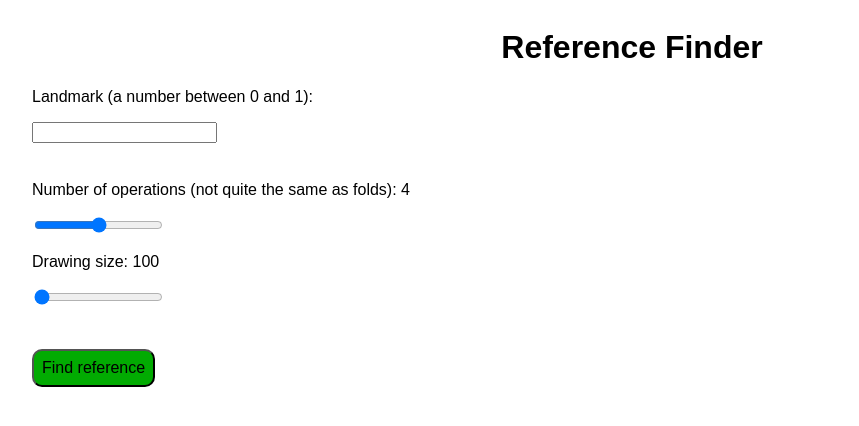
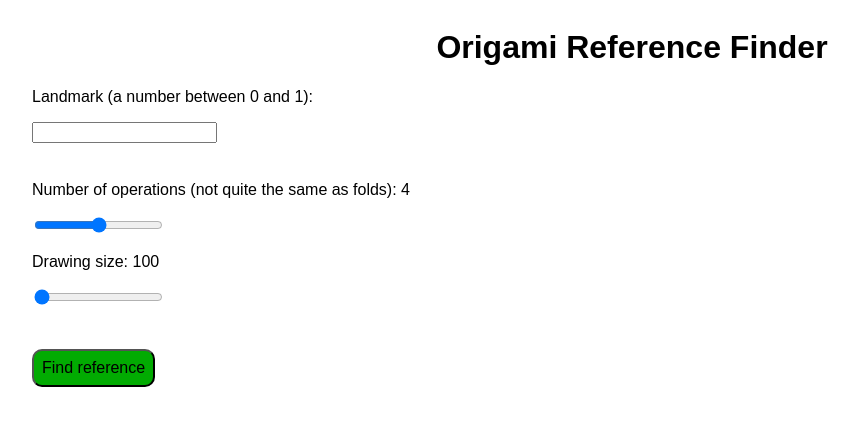
Before and after one commit to HuxleyBerry/origami-reference-finder, a Vue app: page / in a window 1280 px wide. Shown: the top 426 px of the page, without its empty margins (8-867 px from the left). Built offline with nearby package versions, Linux system fonts and the light colour scheme; the HTML template or start-up script is replaced by a standard one.

Commit message:
support viewing alternate options

```diff
--- a/src/App.vue
+++ b/src/App.vue
@@ -1,7 +1,8 @@
 <template>
   <div id="container">
     <div id="inner-container" ref="container">
-      <Controls @find="getReference" @new-size="updateSize" @clear="reset" />
+      <Controls @find="getReference" @new-size="updateSize" @clear="reset" @new-option="handleNewOptionRequest"
+        :max-options="maxOptions" />
       <p>{{ errorInfoText }}</p>
       <canvas ref="canvas"></canvas>
     </div>
@@ -12,9 +13,9 @@
 <script setup lang="ts">
 import { onMounted, ref, useTemplateRef } from 'vue';
 import Controls from './components/Controls.vue';
-import { getFoldList, includesLine } from './utils/calc';
+import { getDescription, getFoldList, includesLine } from './utils/calc';
 import { drawStep, getLinesFromOperation, rotateElements } from './utils/drawing';
-import type { FoldDrawingElements, Line } from './types/types';
+import type { FoldDrawingElements, Line, Sequence } from './types/types';
 
 const showingFolds = ref<boolean>(false)
 const errorInfoText = ref<string>("")
@@ -26,8 +27,10 @@ const drawingSettings = {
   pointColour: "#FF0000",
   lineSectionLength: 7
 }
+const maxOptions = 5;
 
 let storedElements: FoldDrawingElements[] | null = null;
+let storedSequences: Sequence[] | null = null;
 
 
 function reset() {
@@ -39,19 +42,31 @@ function reset() {
   }
 };
 
+function findReference(reference: number, foldNum: number) {
+  storedSequences = getFoldList(reference, foldNum, maxOptions);
+}
+
 function getReference(reference: number, foldNum: number, drawingSize: number) {
-  if (canvas.value !== null && ctx != null) {
+  doEverything(reference, foldNum, drawingSize, 0)
+};
+
+function doEverything(reference: number, foldNum: number, drawingSize: number, optionNum: number) {
+  if (ctx != null) {
     reset();
-    // eliminated = []; //not in the reset() function because we only want to reset this within the getReference() function
-    const [fList, descriptionText] = getFoldList(reference, foldNum);
-    errorInfoText.value = descriptionText;
-    console.log(fList)
-    if (storedElements === null) {
-      getElementsFromFolds(ctx, fList)
+    if (optionNum === 0) {
+      findReference(reference, foldNum);
     }
+    const fList = storedSequences!![optionNum].sequence;
+    console.log(fList);
+    errorInfoText.value = getDescription(reference, storedSequences!![optionNum]);
+    getElementsFromFolds(fList);
     drawSteps(ctx, drawingSize, storedElements!!);
   }
-};
+}
+
+function handleNewOptionRequest(reference: number, foldNum: number, drawingSize: number, optionNum: number) {
+  doEverything(reference, foldNum, drawingSize, optionNum)
+}
 
 function updateSize(drawingSize: number) {
   if (ctx !== null && storedElements !== null) {
@@ -59,7 +74,7 @@ function updateSize(drawingSize: number) {
   }
 }
 
-function getElementsFromFolds(ctx: CanvasRenderingContext2D, fList: number[]): void {
+function getElementsFromFolds(fList: number[]): void {
   let landmarkRotation = 0; // number indicating what edge of the paper the current landmark is on
   let landmarkFlip = 0; // 0 if not flipped, 1 if flipped
   let currentLandmark = 0.5;
--- a/src/components/Controls.vue
+++ b/src/components/Controls.vue
@@ -1,64 +1,82 @@
 <template>
-    <h1 id="title">Reference Finder</h1>
+    <h1 id="title">Origami Reference Finder</h1>
     <p>Landmark (a number between 0 and 1):</p>
     <input v-model="landmark" @focus="landmarkInputFocus" @blur="landmarkInputBlur">
     <p id="landmark-error">{{ errorMessage }}</p>
     <p>Number of operations (not quite the same as folds): {{ foldNum }}</p>
-    <input type="range" min="2" max="6" v-model="foldNum">
+    <input type="range" min="2" max="6" v-model="foldNum" @change="foldNumSliderChange">
     <br>
     <p>Drawing size: {{ drawingSize }}</p>
     <input type="range" min="2" max="6" v-model="drawingSizeSlider" @change="sliderChange">
     <br>
-    <button :disabled="showingFolds" @click="getReference" class="find-button"
-        :class="{ 'find-button-disabled': showingFolds }">Find reference</button>
-    <button v-if="showingFolds" @click="console.log('todo')" class="alternative-button">See another option</button>
+    <button :disabled="buttonDisabled" @click="getReference" class="find-button"
+        :class="{ 'find-button-disabled': buttonDisabled }">Find reference</button>
+    <button v-if="buttonDisabled" @click="anotherOption" class="alternative-button" :disabled="optionsExhausted"
+        :class="{ 'options-button-disabled': optionsExhausted }">See another option</button>
 </template>
 
 <script setup lang="ts">
 import { computed, ref } from 'vue';
+
+const props = defineProps<{ maxOptions: number }>()
 
 const landmark = ref<string>("")
 const landmarkOnLastBlur = ref<number>(0)
 const foldNum = ref<number>(4)
 const errorMessage = ref<string>("")
 const drawingSizeSlider = ref<number>(2)
-const showingFolds = ref<boolean>(false)
+const buttonDisabled = ref<boolean>(false)
+const optionNum = ref<number>(0)
 const emit = defineEmits<{
     find: [landmark: number, foldNum: number, drawingSize: number],
     newSize: [drawingSize: number],
     clear: []
+    newOption: [num: number, landmark: number, foldNum: number, drawingSize: number]
 }>()
 
 const drawingSize = computed(() => drawingSizeSlider.value * 50)
+const optionsExhausted = computed(() => optionNum.value >= props.maxOptions - 1)
 
 function landmarkInputBlur() {
     const landmarkAsNumber = parseFloat(landmark.value);
     if (isNaN(landmarkAsNumber) || landmarkAsNumber < 0 || landmarkAsNumber > 1) {
-        errorMessage.value = "Please enter a real number between 0 and 1."
+        errorMessage.value = "Please enter a real number between 0 and 1.";
     } else {
         if (landmarkAsNumber !== landmarkOnLastBlur.value) {
-            showingFolds.value = false;
+            buttonDisabled.value = false;
             emit('clear');
         }
         landmarkOnLastBlur.value = landmarkAsNumber;
     }
 }
 
+function anotherOption() {
+    optionNum.value += 1;
+    emit("newOption", parseFloat(landmark.value), foldNum.value, drawingSize.value, optionNum.value);
+}
+
 function landmarkInputFocus() {
-    errorMessage.value = ''
+    errorMessage.value = '';
 }
 
 function sliderChange() {
-    emit('newSize', drawingSize.value)
+    emit('newSize', drawingSize.value);
+}
+
+function foldNumSliderChange() {
+    buttonDisabled.value = false;
+    optionNum.value = 0;
+    emit('clear')
 }
 
 function getReference() {
     const landmarkAsNumber = parseFloat(landmark.value);
     if (isNaN(landmarkAsNumber) || landmarkAsNumber < 0 || landmarkAsNumber > 1) {
-        errorMessage.value = "Please enter a real number between 0 and 1."
+        errorMessage.value = "Please enter a real number between 0 and 1.";
     } else {
-        emit('find', landmarkAsNumber, foldNum.value, drawingSize.value)
-        showingFolds.value = true
+        emit('find', landmarkAsNumber, foldNum.value, drawingSize.value);
+        buttonDisabled.value = true;
+        optionNum.value = 0;
     }
 }
 </script>
@@ -82,10 +100,6 @@ p {
     cursor: pointer;
 }
 
-.find-button-disabled {
-    cursor: auto;
-}
-
 .alternative-button {
     margin-top: 40px;
     margin-left: 20px;
@@ -97,6 +111,16 @@ p {
     cursor: pointer;
 }
 
+.find-button-disabled {
+    opacity: 0.5;
+    cursor: not-allowed;
+}
+
+.options-button-disabled {
+    opacity: 0.5;
+    cursor: not-allowed;
+}
+
 #landmark-error {
     margin-top: 4px;
     margin-bottom: 0px;
--- a/src/utils/calc.ts
+++ b/src/utils/calc.ts
@@ -45,14 +45,17 @@ function findBest(currentLandmark: number, currentSequence: number[], target: nu
   })
 }
 
-export function getFoldList(target: number, foldNum: number): [number[], string] {
+export function getFoldList(target: number, foldNum: number, maxOptions: number): Sequence[] {
   const landmark = 0.5;
   const sequence: number[] = []
   const bestSequences: Sequence[] = []
-  findBest(landmark, sequence, target, foldNum, 10, 1, bestSequences)
-  const errorInfoText = `Resultant landmark is ${bestSequences[0].landmark}. Required landmark was ${target}. This gives an error of ${bestSequences[0].difference}`;
-  return [bestSequences[0].sequence, errorInfoText];
+  findBest(landmark, sequence, target, foldNum, maxOptions, 1, bestSequences)
+  return bestSequences
 };
+
+export function getDescription(target: number, sequence: Sequence) {
+  return `Resultant landmark is ${sequence.landmark}. Required landmark was ${target}. This gives an error of ${sequence.difference}`;
+}
 
 export function includesLine(lines: Line[], target: Line): boolean { // inbuilt includes function doesn't work when the elements are all arrays
   //uses toFixed(5), because if it differs by less than 5 decimal places then it's not reasonable to fold
--- a/src/utils/drawing.ts
+++ b/src/utils/drawing.ts
@@ -188,7 +188,7 @@ export function getLinesFromOperation(operationNum: number, c: number, landmarkR
     const fold2: FoldDrawingElements = {
         line: [(1 - Math.sqrt(1 - c * c)) / c, 0, 0, 1],
         arrows: [[0, 0, c, Math.sqrt(2 - c * c - 2 * Math.sqrt(1 - c * c))]],
-        description: "Fold from the " + rotateCornerDescription(3, landmarkRotation, landmarkFlip) + " corner  so that the " + rotateCornerDescription(0, landmarkRotation, landmarkFlip) + " corner lies on the crease you just made",
+        description: "Fold from the " + rotateCornerDescription(3, landmarkRotation, landmarkFlip) + " corner so that the " + rotateCornerDescription(0, landmarkRotation, landmarkFlip) + " corner lies on the crease you just made",
         markings: [[0, 1], [0, 0], [c, Math.sqrt(2 - c * c - 2 * Math.sqrt(1 - c * c)), Math.PI / 2]]
     };
     return {newLandmark, elements: [fold1, fold2], resultFlip: (operationNum + landmarkFlip) % 2, resultRotation: landmarkRotation};
```
